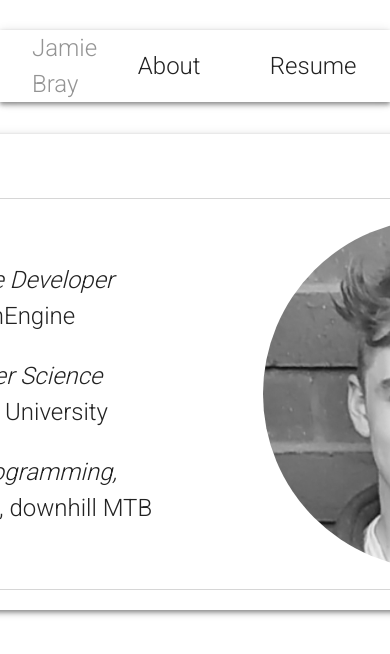
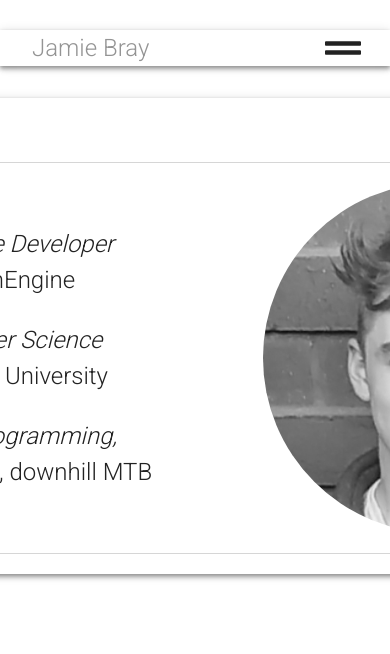
Before and after one commit to Jumbub/jamiebray-ui, a React (Create React App) app: page / in a window 390 px wide. Shown: the top 654 px of the page. Built offline with nearby package versions, Linux system fonts and the light colour scheme.

Commit message:
Added a mobile friendly drawer icon button for mobile users

```diff
--- a/src/components/NavigationBar/NavigationBar.module.scss
+++ b/src/components/NavigationBar/NavigationBar.module.scss
@@ -41,8 +41,14 @@
   text-decoration: none;
 
   transition: box-shadow 0.4s;
+
   &:hover {
     box-shadow: 0 16px 20px 0 rgba(0, 0, 0, 0.14), 0 4px 30px 0 rgba(0, 0, 0, 0.12),
       0 8px 16px -4px rgba(0, 0, 0, 0.3);
   }
+
+  &.skinnyLink {
+    min-width: 0;
+    width: 70px;
+  }
 }
--- a/src/components/NavigationBar/NavigationBar.tsx
+++ b/src/components/NavigationBar/NavigationBar.tsx
@@ -2,21 +2,28 @@ import React from 'react'
 import styles from './NavigationBar.module.scss'
 import Card from '../Card/Card'
 import { Link } from 'react-router-dom'
+import useIsMobile from '../../hooks/useIsMobile'
+import { FaGripLines } from 'react-icons/fa'
 
 const NavigationBar: React.FC<{
   title: string
   links: { label: string; href: string }[]
 }> = ({ title, links }) => {
+  const isMobile = useIsMobile()
   return (
     <Card className={styles.card}>
       <div className={styles.container}>
         <div className={styles.title}>{title}</div>
         <div className={styles.links}>
-          {links.map(({ label, href }) => (
-            <Link to={href} key={href} className={styles.link}>
-              {label}
-            </Link>
-          ))}
+          {isMobile ? (
+            <FaGripLines className={`${styles.link} ${styles.skinnyLink}`}/>
+          ) : (
+            links.map(({ label, href }) => (
+              <Link to={href} key={href} className={styles.link}>
+                {label}
+              </Link>
+            ))
+          )}
         </div>
       </div>
     </Card>
```
